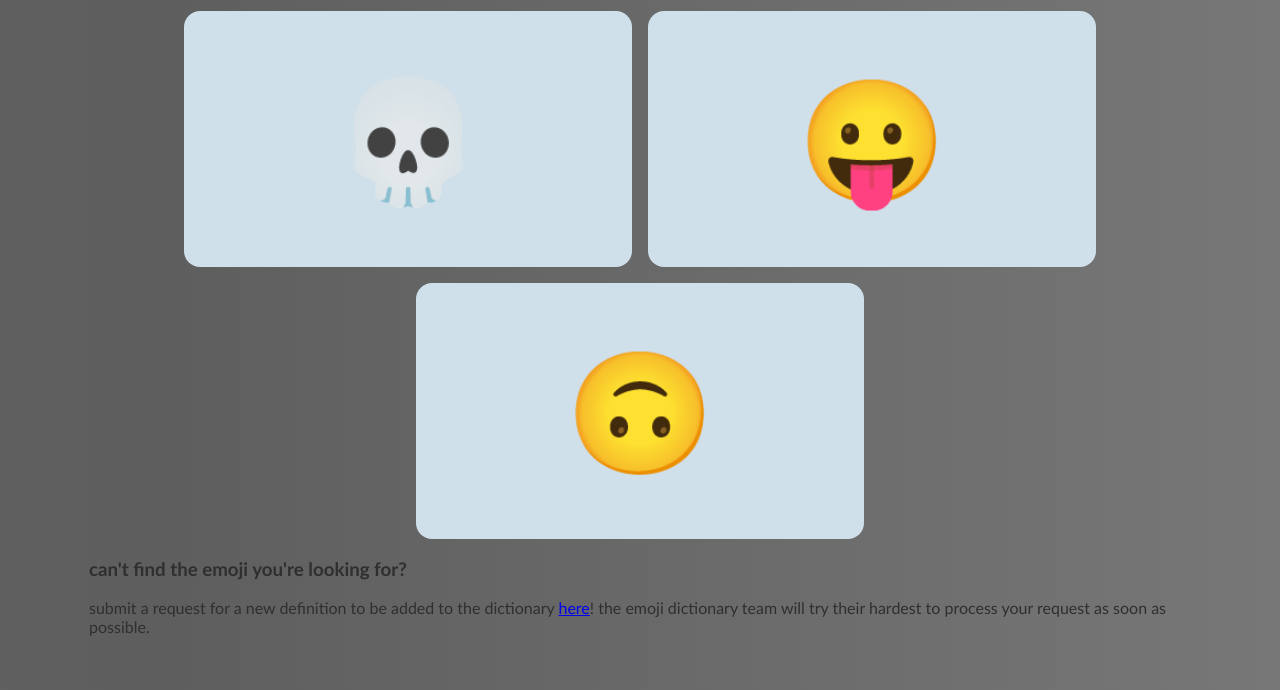
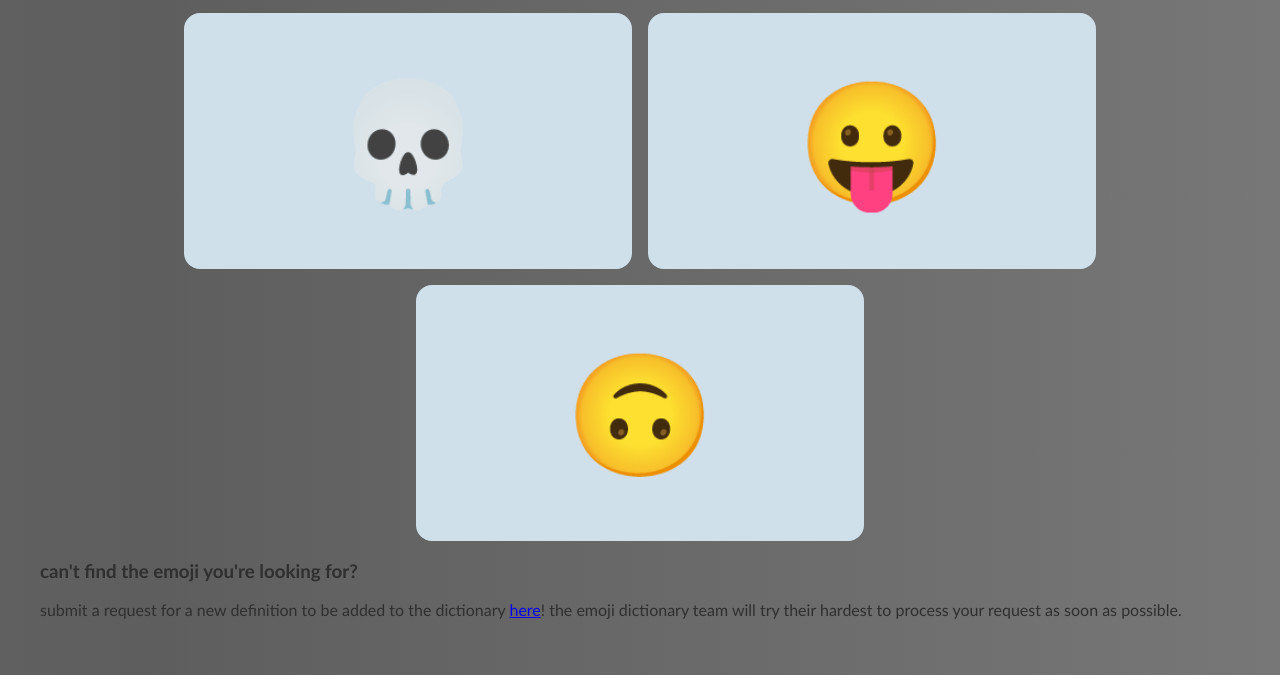
Before and after one commit to kg944/kilgre.com, a plain HTML site: page dictionary.html in a window 1280 px wide. Shown: the part 1836-2526 px from the top of the page. Drawn offline with nearby package versions, Linux system fonts and the light colour scheme.

Commit message:
update spacing

```diff
--- a/css/dictionary.css
+++ b/css/dictionary.css
@@ -55,7 +55,6 @@
 }
 
 .grid-item {
-  /* border: 1px solid rgba(0, 0, 0, 0.8); */
   font-size: 2em;
   text-align: center;
 }
@@ -79,14 +78,13 @@ body {
   color: #a3a3a3;
 }
 
-
 .emoji-content {
   padding: 20px;
 }
 
 .dict-header, .dict-footer {
   color: #2f2f2f;
-  margin: 0 65px 30px 65px;
+  margin: 0 1em 2em 1em;
 }
 
 /* background gradient */
```
